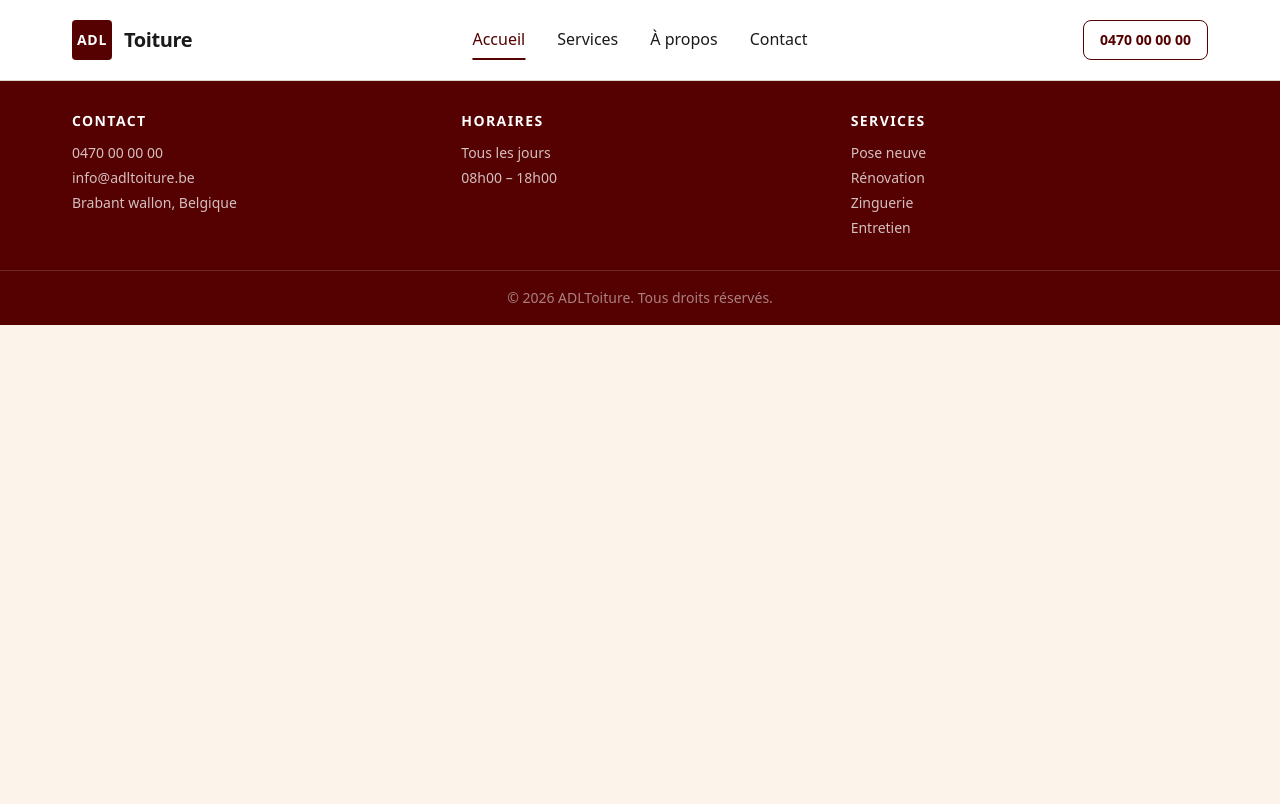
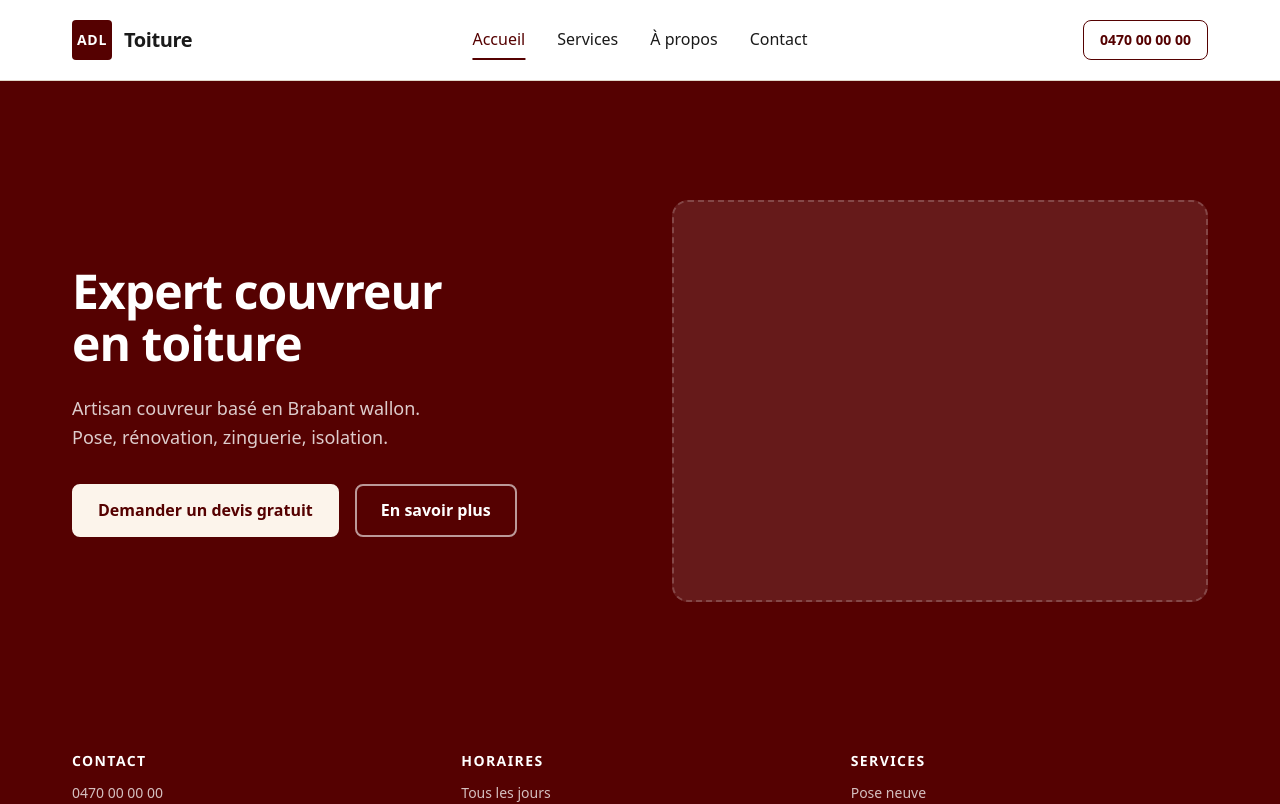
Before and after one commit to MyriamMI/ADLToiture, a React (Vite) app: page / in a window 1280 px wide. Shown: the top 804 px of the page. Built offline with nearby package versions, Linux system fonts and the light colour scheme.

Commit message:
feat: build Hero section

```diff
--- /dev/null
+++ b/src/components/sections/Hero.css
@@ -0,0 +1,128 @@
+.hero {
+  background-color: var(--color-primary);
+  min-height: 80vh;
+  display: flex;
+  align-items: center;
+}
+
+.hero__container {
+  max-width: var(--container-max);
+  width: 100%;
+  margin: 0 auto;
+  padding: var(--space-16) var(--space-8);
+  display: grid;
+  grid-template-columns: 1fr 1fr;
+  align-items: center;
+  gap: var(--space-16);
+}
+
+/* ── Content ── */
+.hero__content {
+  display: flex;
+  flex-direction: column;
+  gap: var(--space-6);
+}
+
+.hero__title {
+  font-size: var(--text-5xl);
+  font-weight: 700;
+  color: var(--color-white);
+  line-height: 1.1;
+  letter-spacing: -0.02em;
+}
+
+.hero__subtitle {
+  font-size: var(--text-lg);
+  color: rgba(255, 255, 255, 0.8);
+  line-height: 1.6;
+}
+
+.hero__actions {
+  display: flex;
+  align-items: center;
+  gap: var(--space-4);
+  flex-wrap: wrap;
+  margin-top: var(--space-2);
+}
+
+/* ── Buttons ── */
+.hero__btn {
+  display: inline-flex;
+  align-items: center;
+  justify-content: center;
+  padding: var(--space-3) var(--space-6);
+  border-radius: var(--radius-md);
+  font-size: var(--text-base);
+  font-weight: 600;
+  text-decoration: none;
+  white-space: nowrap;
+  transition: background-color var(--transition), color var(--transition),
+    border-color var(--transition), transform var(--transition);
+}
+
+.hero__btn--primary {
+  background-color: var(--color-cream);
+  color: var(--color-primary);
+  border: 2px solid var(--color-cream);
+}
+
+.hero__btn--primary:hover {
+  background-color: var(--color-white);
+  border-color: var(--color-white);
+  transform: translateY(-1px);
+}
+
+.hero__btn--outline {
+  background-color: transparent;
+  color: var(--color-white);
+  border: 2px solid rgba(255, 255, 255, 0.6);
+}
+
+.hero__btn--outline:hover {
+  border-color: var(--color-white);
+  background-color: rgba(255, 255, 255, 0.1);
+  transform: translateY(-1px);
+}
+
+/* ── Image placeholder ── */
+.hero__image {
+  display: flex;
+  align-items: center;
+  justify-content: center;
+}
+
+.hero__image-placeholder {
+  width: 100%;
+  aspect-ratio: 4 / 3;
+  background-color: rgba(255, 255, 255, 0.1);
+  border-radius: var(--radius-lg);
+  border: 2px dashed rgba(255, 255, 255, 0.2);
+}
+
+/* ── Tablet ── */
+@media (max-width: 1024px) {
+  .hero__title {
+    font-size: var(--text-4xl);
+  }
+}
+
+/* ── Mobile ── */
+@media (max-width: 768px) {
+  .hero__container {
+    grid-template-columns: 1fr;
+    padding: var(--space-12) var(--space-6);
+    gap: var(--space-10);
+  }
+
+  .hero__title {
+    font-size: var(--text-3xl);
+  }
+
+  .hero__image {
+    order: -1;
+  }
+
+  .hero__image-placeholder {
+    aspect-ratio: 16 / 9;
+  }
+}
--- a/src/components/sections/Hero.jsx
+++ b/src/components/sections/Hero.jsx
@@ -1,7 +1,34 @@
+import { Link } from 'react-router-dom'
+import './Hero.css'
+
 export default function Hero() {
   return (
     <section className="hero">
-      {/* TODO: hero section */}
+      <div className="hero__container">
+
+        <div className="hero__content">
+          <h1 className="hero__title">
+            Expert couvreur<br />en toiture
+          </h1>
+          <p className="hero__subtitle">
+            Artisan couvreur basé en Brabant wallon.<br />
+            Pose, rénovation, zinguerie, isolation.
+          </p>
+          <div className="hero__actions">
+            <Link to="/contact" className="hero__btn hero__btn--primary">
+              Demander un devis gratuit
+            </Link>
+            <Link to="/services" className="hero__btn hero__btn--outline">
+              En savoir plus
+            </Link>
+          </div>
+        </div>
+
+        <div className="hero__image">
+          <div className="hero__image-placeholder" aria-hidden="true" />
+        </div>
+
+      </div>
     </section>
   )
 }
```
